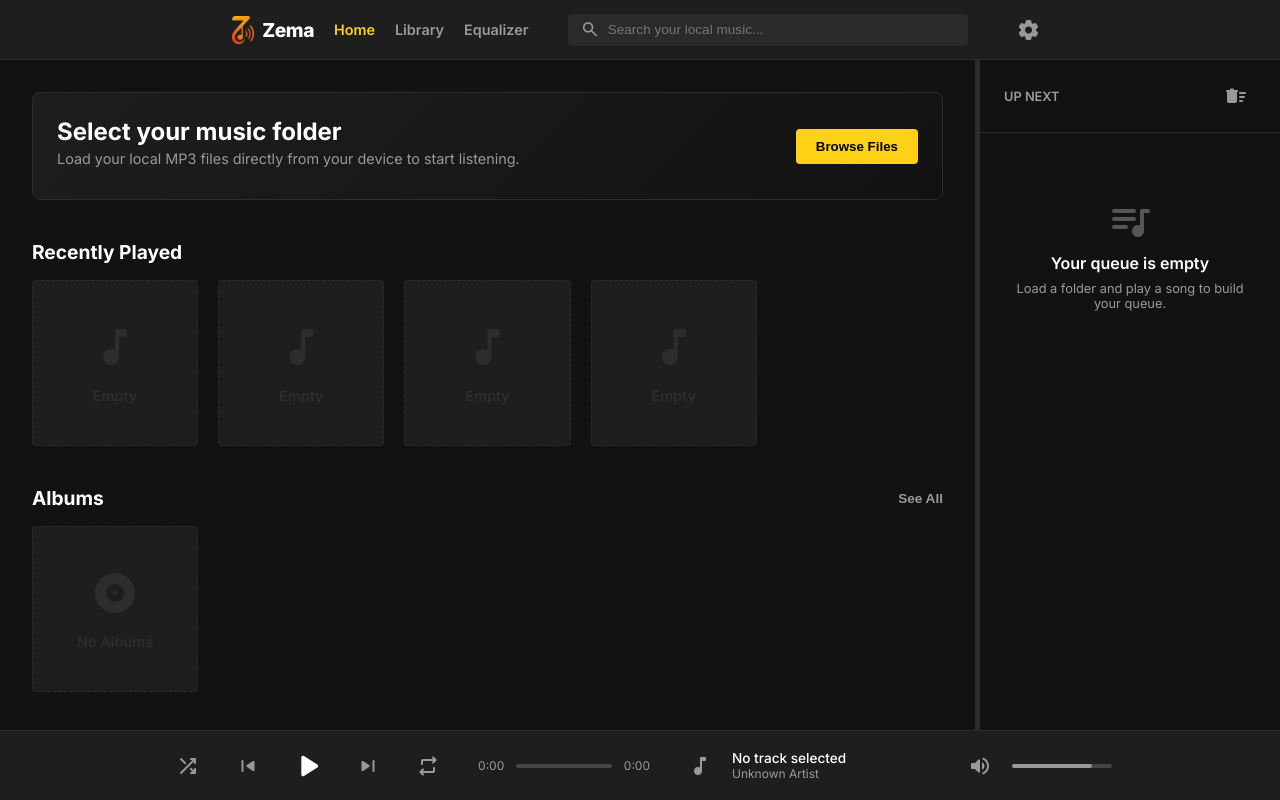
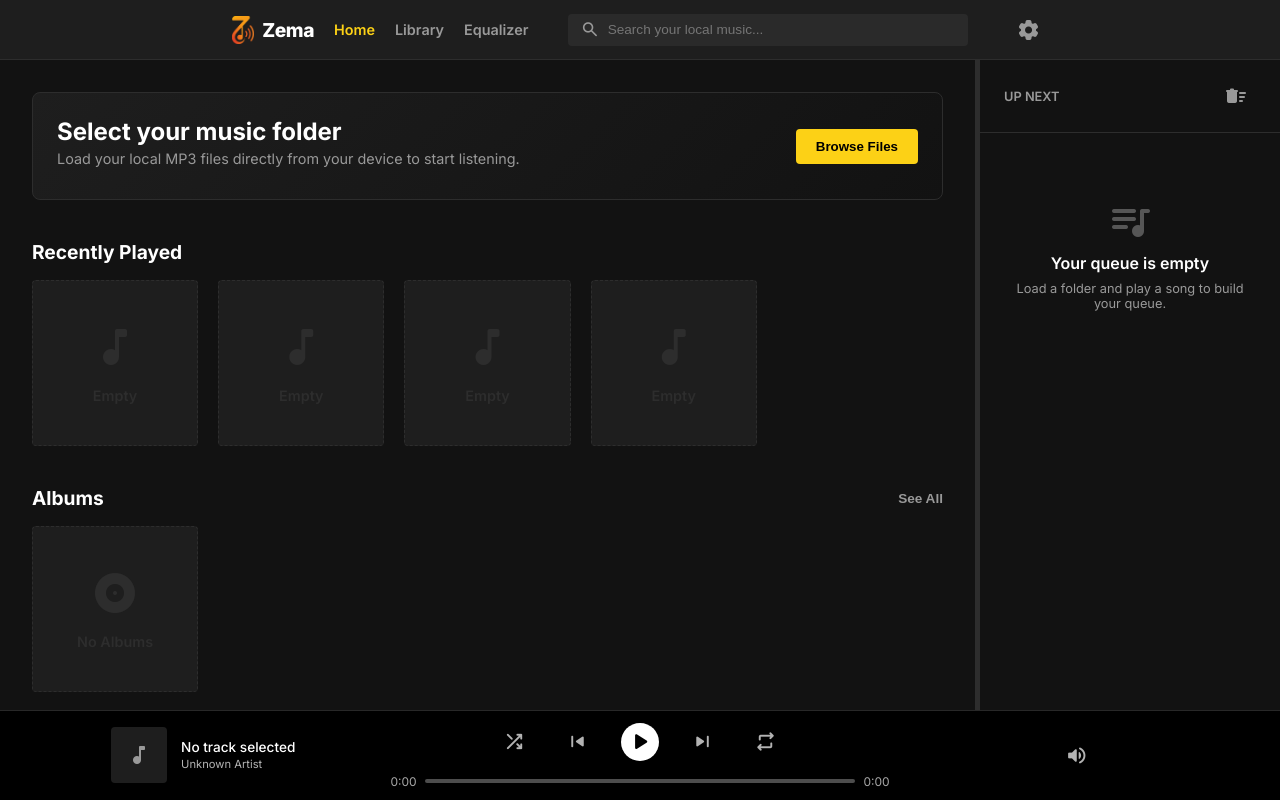
Before and after one commit to NathanTura/ZemaMusicplayer, a React (Vite) app: page / in a window 1280 px wide. Built offline with nearby package versions, Linux system fonts and the light colour scheme.

Commit message:
implement DesktopPlayer component and associated desktop-specific styles

```diff
--- a/src/components/DesktopPlayer.jsx
+++ b/src/components/DesktopPlayer.jsx
@@ -3,12 +3,25 @@ import React from 'react';
 const DesktopPlayer = () => (
   <footer className="desktop-player desktop-only">
     <div className="player-container">
+      <div className="player-left">
+        <div className="player-track-info">
+          <div className="track-art empty-track-art">
+             <span className="material-symbols-rounded">music_note</span>
+          </div>
+          <div className="track-text">
+            <div className="track-title">No track selected</div>
+            <div className="track-artist">Unknown Artist</div>
+          </div>
+        </div>
+      </div>
+
+      <div className="player-center">
         <div className="player-controls">
-        <button className="icon-btn"><span className="material-symbols-rounded">shuffle</span></button>
-        <button className="icon-btn"><span className="material-symbols-rounded">skip_previous</span></button>
+          <button className="icon-btn control-btn"><span className="material-symbols-rounded">shuffle</span></button>
+          <button className="icon-btn control-btn"><span className="material-symbols-rounded">skip_previous</span></button>
           <button className="play-btn"><span className="material-symbols-rounded">play_arrow</span></button>
-        <button className="icon-btn"><span className="material-symbols-rounded">skip_next</span></button>
-        <button className="icon-btn"><span className="material-symbols-rounded">repeat</span></button>
+          <button className="icon-btn control-btn"><span className="material-symbols-rounded">skip_next</span></button>
+          <button className="icon-btn control-btn"><span className="material-symbols-rounded">repeat</span></button>
         </div>
 
         <div className="player-progress">
@@ -20,21 +33,18 @@ const DesktopPlayer = () => (
           </div>
           <span className="time-total">0:00</span>
         </div>
+      </div>
 
-      <div className="player-track-info">
-        <div className="track-art empty-track-art">
-           <span className="material-symbols-rounded">music_note</span>
-        </div>
-        <div className="track-text">
-          <div className="track-title">No track selected</div>
-          <div className="track-artist">Unknown Artist</div>
+      <div className="player-right">
+        <div className="player-options">
+          <div className="volume-container">
+            <button className="icon-btn control-btn"><span className="material-symbols-rounded">volume_up</span></button>
+            <div className="volume-slider-wrapper">
+              <div className="volume-slider-vertical">
+                 <div className="volume-fill-vertical" style={{ height: '80%' }}></div>
               </div>
             </div>
-
-      <div className="player-options">
-        <button className="icon-btn"><span className="material-symbols-rounded">volume_up</span></button>
-        <div className="volume-slider">
-           <div className="volume-fill" style={{ width: '80%' }}></div>
+          </div>
         </div>
       </div>
     </div>
--- a/src/style.css
+++ b/src/style.css
@@ -157,34 +157,62 @@ body {
 
   /* Desktop Player */
   .desktop-player {
-    height: var(--player-height); background: var(--color-surface); border-top: 1px solid var(--color-border);
+    height: 90px; background: #000000; border-top: 1px solid #282828;
     display: flex; align-items: center; justify-content: center; width: 100%;
   }
   .player-container {
-    display: flex; align-items: center; gap: 30px; width: 80%; padding: 0 40px;
+    display: flex; align-items: center; justify-content: space-between; width: 100%; padding: 0 16px;
   }
-  .player-controls { display: flex; align-items: center; gap: 20px; }
-  .play-btn { background: none; border: none; color: var(--color-text); cursor: pointer; width: 40px; height: 40px; display: flex; align-items: center; justify-content: center; }
-  .play-btn span { font-size: 2.5rem; }
 
-  .player-progress { flex: 1; display: flex; align-items: center; gap: 12px; font-size: 0.75rem; color: var(--color-text-muted); }
-  .progress-bar-container { flex: 1; height: 4px; background: #444; border-radius: 2px; cursor: pointer; display: flex; align-items: center; position: relative;}
-  .progress-fill { height: 100%; background: var(--color-primary); border-radius: 2px; }
+  .player-left { display: flex; align-items: center; width: 30%; min-width: 180px; justify-content: center; }
+  .player-center { display: flex; flex-direction: column; align-items: center; justify-content: center; width: 40%; max-width: 722px; gap: 8px; }
+  .player-right { display: flex; align-items: center; width: 30%; min-width: 180px; justify-content: center; }
+
+  .player-controls { display: flex; align-items: center; gap: 24px; margin-bottom: 4px; }
+  .icon-btn.control-btn { color: #b3b3b3; transition: color 0.2s; }
+  .icon-btn.control-btn:hover { color: #ffffff; }
+  .icon-btn.control-btn span { font-size: 1.44rem; font-weight: 300; }
+  .play-btn { background: #fff; border: none; color: #000; cursor: pointer; width: 38px; height: 38px; border-radius: 50%; display: flex; align-items: center; justify-content: center; transition: transform 0.1s;}
+  .play-btn:hover { transform: scale(1.05); }
+  .play-btn span { font-size: 1.8rem; }
+
+  .player-progress { width: 100%; display: flex; align-items: center; gap: 8px; font-size: 0.75rem; color: #a7a7a7; }
+  .progress-bar-container { flex: 1; height: 4px; background: #4d4d4d; border-radius: 2px; cursor: pointer; display: flex; align-items: center; position: relative;}
+  .progress-fill { height: 100%; background: #fff; border-radius: 2px; }
+  .progress-bar-container:hover .progress-fill { background: var(--color-primary); }
   .progress-fill::after {
     content: ''; position: absolute; left: 0%; top: 50%; transform: translateY(-50%); width: 12px; height: 12px;
     background: #fff; border-radius: 50%; opacity: 0; box-shadow: 0 0 4px rgba(0,0,0,0.5);
   }
   .progress-bar-container:hover .progress-fill::after { opacity: 1; }
 
-  .player-track-info { display: flex; align-items: center; gap: 12px; width: 250px; }
-  .track-art { width: 40px; height: 40px; border-radius: 4px; }
-  .track-text { flex: 1; overflow: hidden; white-space: nowrap; }
-  .track-title { font-size: 0.85rem; color: var(--color-text); font-weight: 500; }
-  .track-artist { font-size: 0.75rem; color: var(--color-text-muted); }
+  .player-track-info { display: flex; align-items: center; gap: 14px; width: auto; }
+  .track-art { width: 56px; height: 56px; border-radius: 4px; box-shadow: 0 4px 6px rgba(0,0,0,0.2); }
+  .track-text { flex: 1; overflow: hidden; white-space: nowrap; display: flex; flex-direction: column; justify-content: center; }
+  .track-title { font-size: 0.85rem; color: #ffffff; font-weight: 500; margin-bottom: 2px; }
+  .track-artist { font-size: 0.7rem; color: #b3b3b3; }
 
-  .player-options { display: flex; align-items: center; gap: 12px; }
-  .volume-slider { width: 100px; height: 4px; background: #444; border-radius: 2px; cursor: pointer;}
-  .volume-fill { height: 100%; background: var(--color-text-muted); border-radius: 2px; }
+  .player-options { display: flex; align-items: center; justify-content: flex-end;}
+  .volume-container { position: relative; display: flex; align-items: center; justify-content: center; }
+  .volume-slider-wrapper {
+    position: absolute; bottom: calc(100% + 8px); left: 50%; transform: translateX(-50%) translateY(10px);
+    background: #282828; border-radius: 8px; padding: 12px 8px;
+    height: 100px; display: flex; flex-direction: column; align-items: center;
+    opacity: 0; visibility: hidden; transition: opacity 0.2s, visibility 0.2s, transform 0.2s cubic-bezier(0.2, 0.8, 0.2, 1);
+    box-shadow: 0 8px 24px rgba(0,0,0,0.5);
+    border: 1px solid #333; z-index: 10;
+  }
+  .volume-container:hover .volume-slider-wrapper {
+    opacity: 1; visibility: visible; transform: translateX(-50%) translateY(0);
+  }
+  .volume-slider-vertical { width: 4px; height: 100%; background: #4d4d4d; border-radius: 2px; position: relative; cursor: pointer; display: flex; flex-direction: column; justify-content: flex-end; }
+  .volume-fill-vertical { width: 100%; background: #fff; border-radius: 2px; transition: background 0.2s;}
+  .volume-slider-vertical:hover .volume-fill-vertical { background: var(--color-primary); }
+  .volume-fill-vertical::after {
+    content: ''; position: absolute; left: 50%; top: 20%; transform: translate(-50%, -50%); width: 12px; height: 12px;
+    background: #fff; border-radius: 50%; opacity: 0; box-shadow: 0 0 4px rgba(0,0,0,0.5);
+  }
+  .volume-slider-vertical:hover .volume-fill-vertical::after { opacity: 1; }
 }
 
 /* --- MOBILE SPECIFIC --- */
```
Lines whose indentation alone changed are shown as unchanged.
